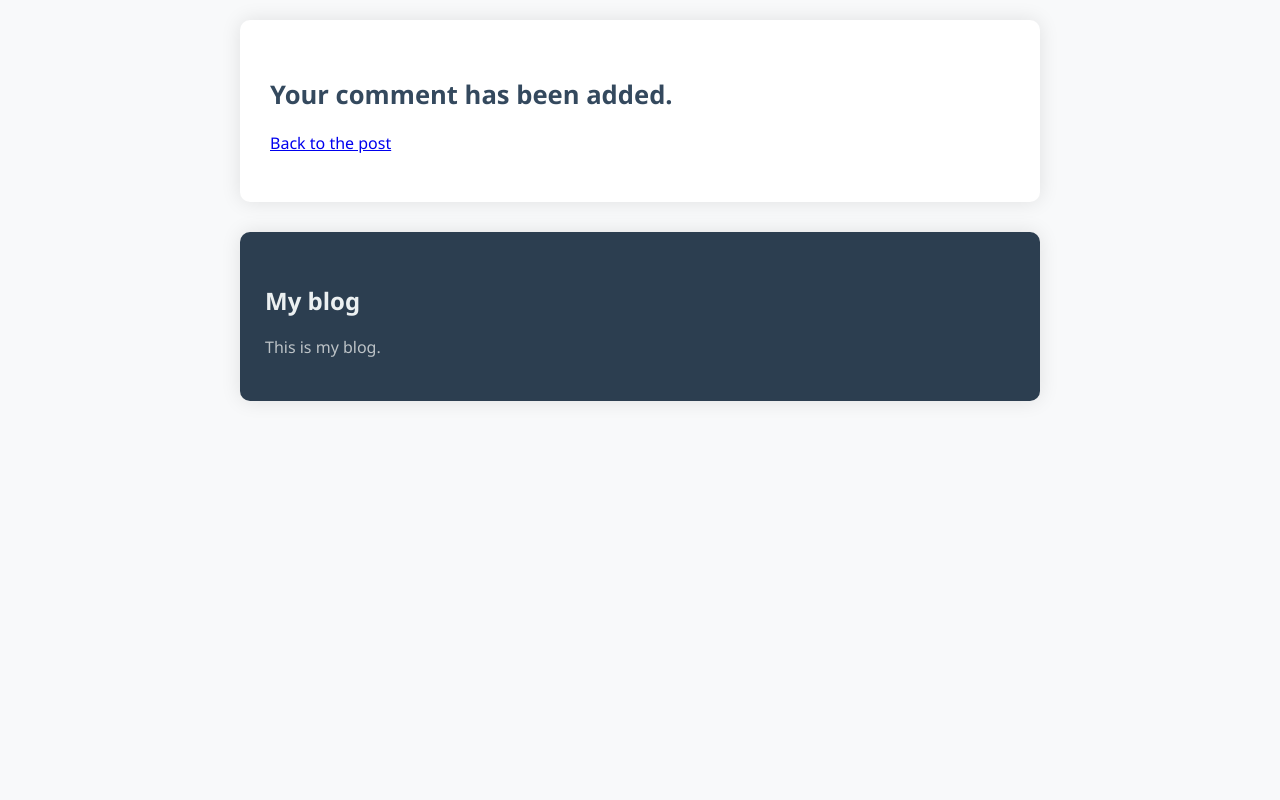
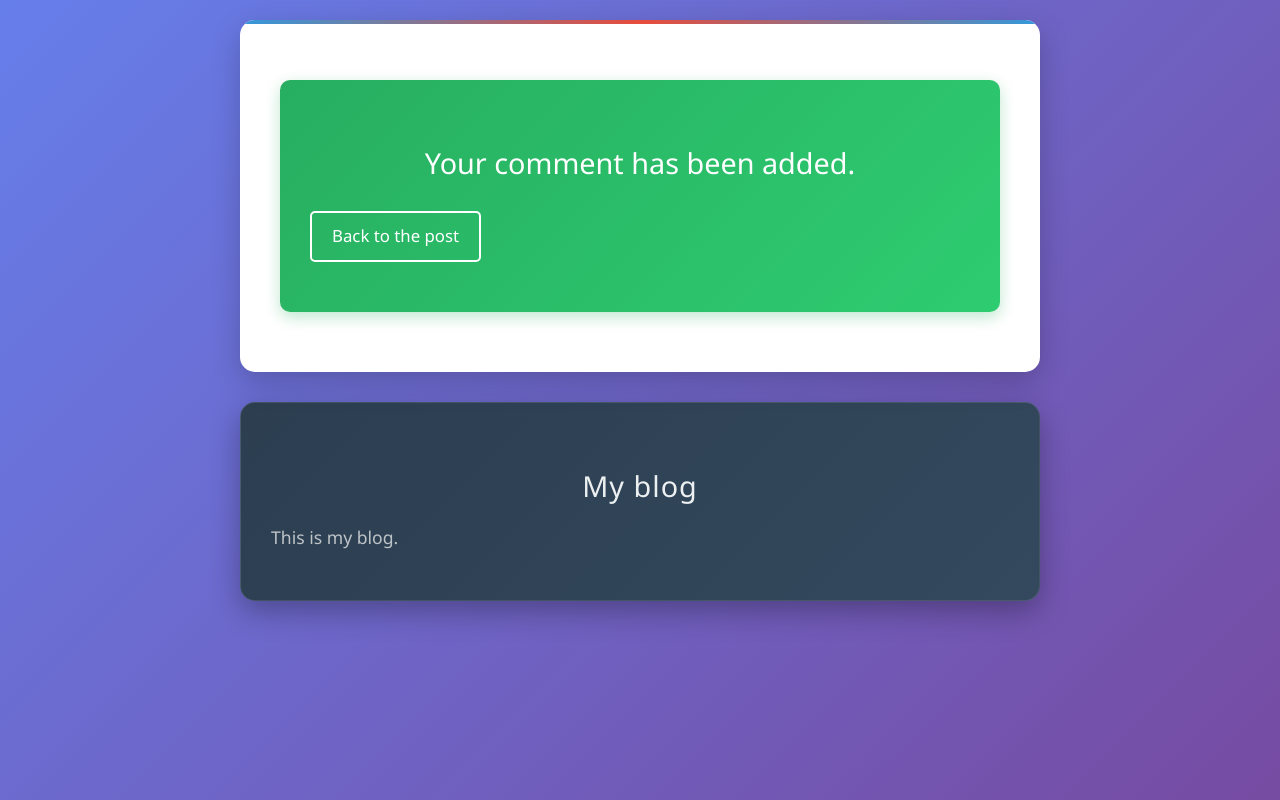
Before and after one commit to VasenkovAA/blog, a Django app: template blog/templates/post/comment.html in a window 1280 px wide. Run offline with Django 5.2, Linux system fonts and the light colour scheme; the template is opened without the code that fills it: most values are stand-ins (such as "Sample title", 1, 10 or a date in 2020).

Commit message:
feat: add css

```diff
--- a/blog/models/projects.py
+++ b/blog/models/projects.py
@@ -1,3 +1,4 @@
+from django.contrib.auth.models import User
 from django.db import models
 
 
@@ -23,6 +24,9 @@ class Project(models.Model):
         auto_now=True,
         verbose_name="Дата обновления",
     )
+    author = models.ForeignKey(
+        User, on_delete=models.CASCADE, related_name="blog_projects"
+    )
 
     class Meta:
         verbose_name = "Проект"
--- a/blog/static/css/blog.css
+++ b/blog/static/css/blog.css
@@ -1,4 +1,3 @@
-
 * {
     margin: 0;
     padding: 0;
@@ -9,81 +8,201 @@ body {
     font-family: 'Segoe UI', Tahoma, Geneva, Verdana, sans-serif;
     line-height: 1.6;
     color: #333;
-    background-color: #f8f9fa;
+    background: linear-gradient(135deg, #667eea 0%, #764ba2 100%);
+    min-height: 100vh;
     padding: 20px;
 }
 
 #content {
     max-width: 800px;
-    margin: 0 auto;
+    margin: 0 auto 30px;
     background: white;
-    padding: 30px;
-    border-radius: 10px;
-    box-shadow: 0 0 20px rgba(0, 0, 0, 0.1);
-    margin-bottom: 30px;
+    padding: 40px;
+    border-radius: 15px;
+    box-shadow: 0 10px 30px rgba(0, 0, 0, 0.2);
+    position: relative;
+    overflow: hidden;
+}
+
+#content::before {
+    content: '';
+    position: absolute;
+    top: 0;
+    left: 0;
+    right: 0;
+    height: 4px;
+    background: linear-gradient(90deg, #3498db, #e74c3c, #3498db);
 }
 
 #sidebar {
     max-width: 800px;
     margin: 0 auto;
-    background: #2c3e50;
+    background: linear-gradient(135deg, #2c3e50, #34495e);
     color: white;
-    padding: 25px;
-    border-radius: 10px;
-    box-shadow: 0 0 20px rgba(0, 0, 0, 0.1);
+    padding: 30px;
+    border-radius: 15px;
+    box-shadow: 0 10px 30px rgba(0, 0, 0, 0.3);
+    text-align: center;
+    border: 1px solid rgba(255, 255, 255, 0.1);
 }
 
 #sidebar h2 {
     color: #ecf0f1;
     margin-bottom: 15px;
-    font-size: 1.5em;
+    font-size: 1.8em;
+    font-weight: 300;
+    letter-spacing: 1px;
 }
 
 #sidebar p {
     color: #bdc3c7;
-    font-size: 1em;
+    font-size: 1.1em;
+    line-height: 1.5;
 }
 
 h1 {
     color: #2c3e50;
-    margin-bottom: 20px;
-    font-size: 2.2em;
+    margin-bottom: 25px;
+    font-size: 2.5em;
     border-bottom: 3px solid #3498db;
-    padding-bottom: 10px;
+    padding-bottom: 15px;
+    font-weight: 300;
+    text-align: center;
 }
 
 h2 {
     color: #34495e;
-    margin: 25px 0 15px 0;
-    font-size: 1.6em;
+    margin: 30px 0 20px 0;
+    font-size: 1.8em;
+    font-weight: 400;
 }
 
 h2 a {
     text-decoration: none;
     color: #2980b9;
-    transition: color 0.3s ease;
+    transition: all 0.3s ease;
+    border-bottom: 2px solid transparent;
 }
 
 h2 a:hover {
     color: #e74c3c;
+    border-bottom-color: #e74c3c;
 }
 
 .date {
     color: #7f8c8d;
     font-style: italic;
-    margin-bottom: 20px;
-    font-size: 0.9em;
-    border-left: 3px solid #bdc3c7;
-    padding-left: 10px;
+    margin-bottom: 25px;
+    font-size: 0.95em;
+    border-left: 3px solid #3498db;
+    padding-left: 15px;
+    background: #f8f9fa;
+    padding: 10px 15px;
+    border-radius: 5px;
 }
 
 p {
-    margin-bottom: 15px;
+    margin-bottom: 20px;
     text-align: justify;
+    font-size: 1.05em;
 }
 
+/* Comment Styles */
+.comment {
+    background: #f8f9fa;
+    padding: 20px;
+    margin: 20px 0;
+    border-radius: 10px;
+    border-left: 4px solid #3498db;
+    box-shadow: 0 2px 10px rgba(0, 0, 0, 0.1);
+    transition: transform 0.3s ease;
+}
+
+.comment:hover {
+    transform: translateX(5px);
+}
+
+.comment .info {
+    color: #7f8c8d;
+    font-size: 0.9em;
+    margin-bottom: 10px;
+    padding-bottom: 10px;
+    border-bottom: 1px solid #e9ecef;
+}
+
+.comment .info::before {
+    content: "💬 ";
+    margin-right: 5px;
+}
+
+/* Form Styles */
+form {
+    background: #f8f9fa;
+    padding: 30px;
+    border-radius: 10px;
+    margin-top: 30px;
+    border: 2px dashed #bdc3c7;
+}
+
+form h2 {
+    color: #2c3e50;
+    margin-bottom: 25px;
+    text-align: center;
+}
+
+form p {
+    margin-bottom: 20px;
+}
+
+form label {
+    display: block;
+    margin-bottom: 8px;
+    font-weight: 600;
+    color: #2c3e50;
+}
+
+form input[type="text"],
+form input[type="email"],
+form textarea {
+    width: 100%;
+    padding: 12px;
+    border: 2px solid #e9ecef;
+    border-radius: 8px;
+    font-size: 1em;
+    transition: border-color 0.3s ease;
+    font-family: inherit;
+}
+
+form input[type="text"]:focus,
+form input[type="email"]:focus,
+form textarea:focus {
+    outline: none;
+    border-color: #3498db;
+    box-shadow: 0 0 0 3px rgba(52, 152, 219, 0.1);
+}
+
+form input[type="submit"] {
+    background: linear-gradient(135deg, #3498db, #2980b9);
+    color: white;
+    border: none;
+    padding: 15px 30px;
+    border-radius: 8px;
+    cursor: pointer;
+    font-size: 1.1em;
+    transition: all 0.3s ease;
+    display: block;
+    margin: 20px auto 0;
+    min-width: 200px;
+}
+
+form input[type="submit"]:hover {
+    transform: translateY(-2px);
+    box-shadow: 0 5px 15px rgba(52, 152, 219, 0.4);
+}
+
+/* Pagination */
 .pagination {
-    margin-top: 30px;
+    margin-top: 40px;
     text-align: center;
     padding: 20px;
 }
@@ -94,74 +213,181 @@ p {
 
 .pagination a {
     color: #3498db;
-    padding: 8px 16px;
+    padding: 12px 20px;
     text-decoration: none;
-    border: 1px solid #ddd;
-    border-radius: 5px;
+    border: 2px solid #e9ecef;
+    border-radius: 8px;
     margin: 0 5px;
     transition: all 0.3s ease;
+    font-weight: 600;
 }
 
 .pagination a:hover {
-    background-color: #3498db;
+    background: linear-gradient(135deg, #3498db, #2980b9);
     color: white;
     border-color: #3498db;
+    transform: translateY(-2px);
 }
 
 .current {
-    padding: 8px 16px;
-    background: #ecf0f1;
-    border-radius: 5px;
+    padding: 12px 20px;
+    background: #2c3e50;
+    color: white;
+    border-radius: 8px;
     margin: 0 5px;
-    color: #2c3e50;
+    font-weight: 600;
 }
 
+/* Success Message */
+.success-message {
+    background: linear-gradient(135deg, #27ae60, #2ecc71);
+    color: white;
+    padding: 30px;
+    border-radius: 10px;
+    text-align: center;
+    margin: 20px 0;
+    box-shadow: 0 5px 15px rgba(39, 174, 96, 0.3);
+}
+
+.success-message h2 {
+    color: white;
+    margin-bottom: 15px;
+}
+
+.success-message a {
+    color: white;
+    text-decoration: none;
+    border: 2px solid white;
+    padding: 10px 20px;
+    border-radius: 5px;
+    transition: all 0.3s ease;
+    display: inline-block;
+    margin-top: 10px;
+}
+
+.success-message a:hover {
+    background: white;
+    color: #27ae60;
+}
+
+/* Post Content */
+.post-body {
+    line-height: 1.8;
+    font-size: 1.1em;
+}
+
+.post-body img {
+    max-width: 100%;
+    height: auto;
+    border-radius: 10px;
+    margin: 20px 0;
+    box-shadow: 0 5px 15px rgba(0, 0, 0, 0.1);
+}
+
+pre {
+    background: #2d2d2d;
+    color: #f8f8f2;
+    padding: 20px;
+    border-radius: 10px;
+    overflow-x: auto;
+    margin: 20px 0;
+    border-left: 4px solid #3498db;
+}
+
+code {
+    background: #f4f4f4;
+    padding: 3px 6px;
+    border-radius: 4px;
+    font-family: 'Courier New', monospace;
+    color: #e74c3c;
+}
+
+/* Empty State */
+.empty-state {
+    text-align: center;
+    color: #7f8c8d;
+    padding: 40px;
+    font-style: italic;
+}
+
+.empty-state::before {
+    content: "😊";
+    font-size: 2em;
+    display: block;
+    margin-bottom: 10px;
+}
+
+/* Responsive Design */
 @media (max-width: 768px) {
     body {
         padding: 10px;
     }
 
     #content {
+        padding: 25px;
+        margin-bottom: 20px;
+    }
+
+    h1 {
+        font-size: 2em;
+    }
+
+    h2 {
+        font-size: 1.5em;
+    }
+
+    .pagination a {
+        padding: 10px 15px;
+        font-size: 0.9em;
+        margin: 2px;
+    }
+
+    form {
         padding: 20px;
     }
 
-    h1 {
-        font-size: 1.8em;
+    .comment {
+        padding: 15px;
+    }
+}
+
+@media (max-width: 480px) {
+    #content {
+        padding: 20px 15px;
     }
 
-    h2 {
-        font-size: 1.4em;
+    h1 {
+        font-size: 1.7em;
     }
 
     .pagination a {
-        padding: 6px 12px;
-        font-size: 0.9em;
+        display: block;
+        margin: 5px 0;
+    }
+
+    .step-links {
+        display: flex;
+        flex-direction: column;
+        gap: 10px;
     }
 }
 
-.post-body {
-    line-height: 1.8;
+/* Animation */
+@keyframes fadeIn {
+    from {
+        opacity: 0;
+        transform: translateY(20px);
+    }
+    to {
+        opacity: 1;
+        transform: translateY(0);
+    }
 }
 
-.post-body img {
-    max-width: 100%;
-    height: auto;
-    border-radius: 5px;
-    margin: 15px 0;
+#content {
+    animation: fadeIn 0.6s ease-out;
 }
 
-pre {
-    background: #2d2d2d;
-    color: #f8f8f2;
-    padding: 15px;
-    border-radius: 5px;
-    overflow-x: auto;
-    margin: 15px 0;
+.comment {
+    animation: fadeIn 0.4s ease-out;
 }
-
-code {
-    background: #f4f4f4;
-    padding: 2px 5px;
-    border-radius: 3px;
-    font-family: 'Courier New', monospace;
-}
--- a/blog/templates/post/comment.html
+++ b/blog/templates/post/comment.html
@@ -4,10 +4,12 @@
 {% endblock title %}
 {% block content %}
     {% if comment %}
-        <h2>Your comment has been added.</h2>
-        <p>
-            <a href="{{ post.get_absolute_url }}">Back to the post</a>
-        </p>
+        <div class="success-message">
+            <h2>Your comment has been added.</h2>
+            <p>
+                <a href="{{ post.get_absolute_url }}">Back to the post</a>
+            </p>
+        </div>
     {% else %}
         {% include "post/includes/comment_form.html" %}
     {% endif %}
```
Also changed, not shown: blog/migrations/0005_project_author.py (added), blog/models/task.py (deleted).
